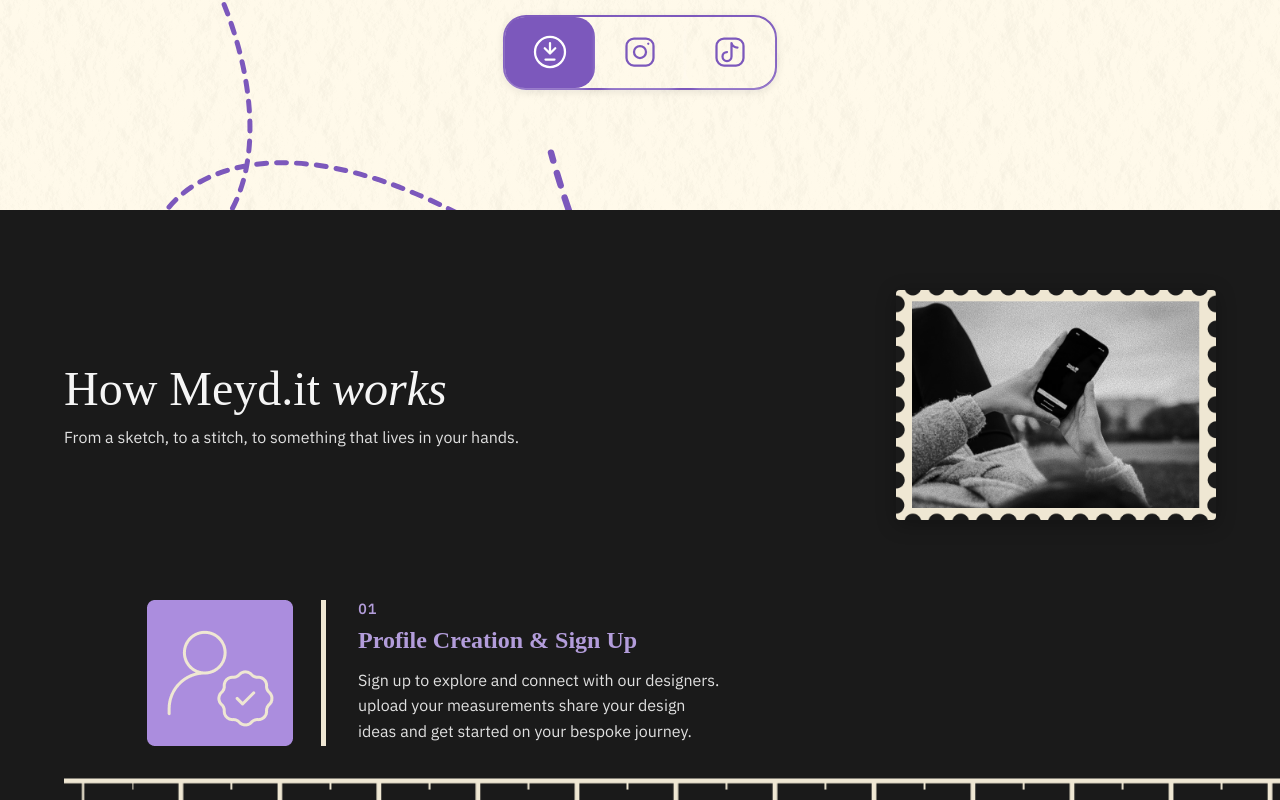
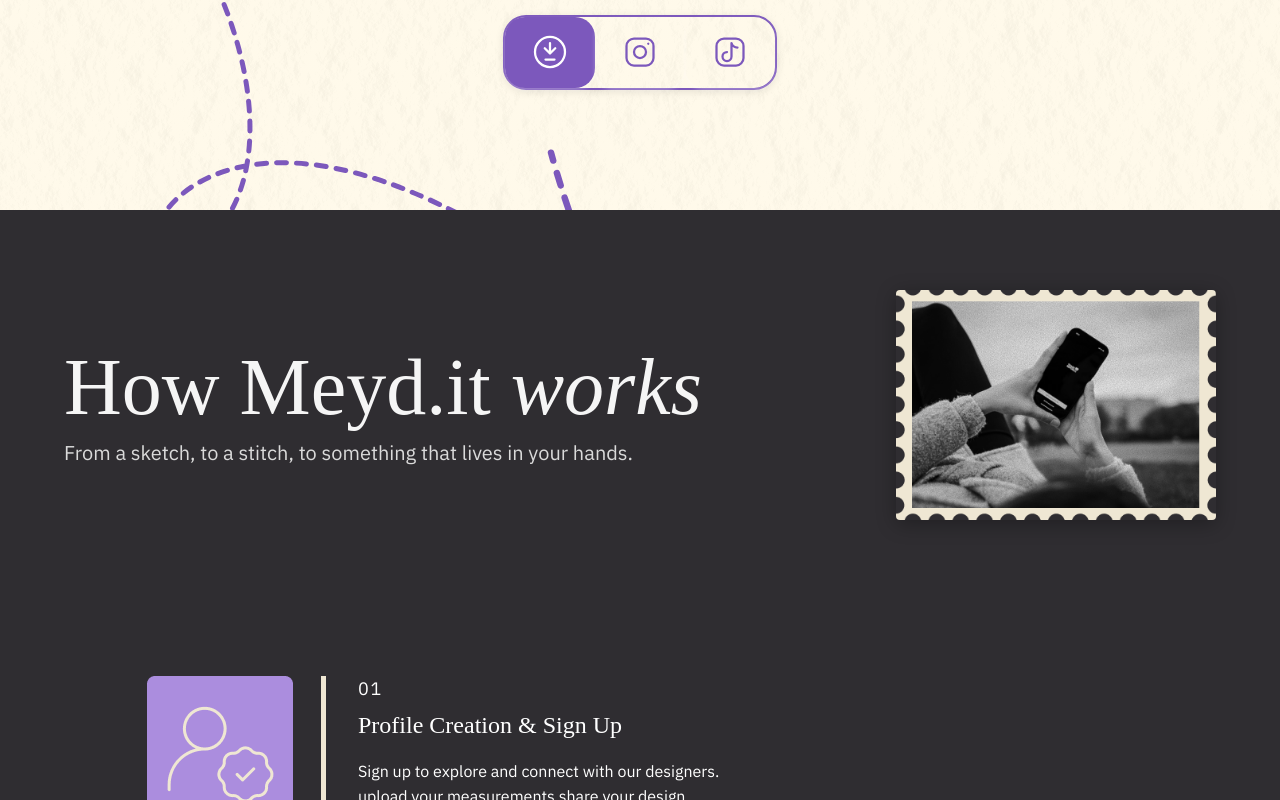
Before and after one commit to alexxueau/menextgen, a React (Vite) app: page / in a window 1280 px wide. Shown: the part 3660-4460 px from the top of the page. Built offline with nearby package versions, Linux system fonts and the light colour scheme; a web font is replaced by a local one.

Commit message:
Completed HowItWorks section

```diff
--- a/src/op1000theme.js
+++ b/src/op1000theme.js
@@ -43,15 +43,16 @@
     },
     neutral: {
       white: "#FFFFFF",
-      100: "#EDEDED",
-      200: "#DADADA",
-      300: "#C8C8C8",
-      400: "#B6B6B6",
-      500: "#A4A4A4",
-      600: "#828083",
-      700: "#605E62",
-      800: "#2F2D31",
-      900: "#211E1E",
+      100: "#FFFFFF",
+      200: "#EDEDED",
+      300: "#DADADA",
+      400: "#C8C8C8",
+      500: "#B6B6B6",
+      600: "#A4A4A4",
+      700: "#828083",
+      800: "#605E62",
+      900: "#2F2D31",
+      1000: "#0A0A0A",
     },
     text: {
       bodyDark: "#625E5E",
@@ -79,8 +80,11 @@
       lineHeight: "auto",
       letterSpacing: "-5%",
       fontWeight: 400,
+      [breakpoints.down("md")]: {
+        fontSize: "50px",
+      },
       [breakpoints.down("sm")]: {
-        fontSize: "50px",
+        fontSize: "40px",
       },
     },
     h2: {
@@ -89,8 +93,11 @@
       lineHeight: "auto",
       letterSpacing: "-5%",
       fontWeight: 400,
+      [breakpoints.down("md")]: {
+        fontSize: "40px",
+      },
       [breakpoints.down("sm")]: {
-        fontSize: "40px",
+        fontSize: "36px",
       },
     },
     h3: {
@@ -119,7 +126,8 @@
       fontSize: "20px",
       lineHeight: "auto",
       letterSpacing: "0%",
-      fontWeight: 400,
+      fontWeight: 500,
+      color: "#DADADA",
       [breakpoints.down("sm")]: {
         fontSize: "18px",
       },
--- a/src/screens/HowItWorks/HowItWorks.jsx
+++ b/src/screens/HowItWorks/HowItWorks.jsx
@@ -1,18 +1,11 @@
-import ArrowBackIosNewIcon from "@mui/icons-material/ArrowBackIosNew";
-import ArrowForwardIosIcon from "@mui/icons-material/ArrowForwardIos";
-import CheckCircleIcon from "@mui/icons-material/CheckCircle";
-import ContentCutIcon from "@mui/icons-material/ContentCut";
-import FavoriteIcon from "@mui/icons-material/Favorite";
-import PersonAddIcon from "@mui/icons-material/PersonAdd";
 import FirstStepIcon from "/img/01icon.png";
 import SecondStepIcon from "/img/02icon.png";
 import ThirdStepIcon from "/img/03icon.png";
 import FourthStepIcon from "/img/04icon.png";
 import FifthStepIcon from "/img/05icon.png";
-
-import { Box, IconButton, Stack, Typography } from "@mui/material";
+import { Box, Stack, Typography } from "@mui/material";
 import theme from "../../op1000theme";
-import React, { useEffect, useRef, useState } from "react";
+import { useEffect, useRef, useState } from "react";
 
 const stepsDataTop = [
   {
@@ -20,21 +13,42 @@
     title: "Profile Creation & Sign Up",
     description:
       "Sign up to explore and connect with our designers. upload your measurements share your design ideas and get started on your bespoke journey.",
-    icon: <Box component="img" src={FirstStepIcon} alt="Profile Creation & Sign Up" sx={{ fontSize: 80, color: "#1A1A1A" }} />,
+    icon: (
+      <Box
+        component="img"
+        src={FirstStepIcon}
+        alt="Profile Creation & Sign Up"
+        sx={{ fontSize: 80, color: "#1A1A1A" }}
+      />
+    ),
   },
   {
     number: "03",
     title: "Creative Matchmaking",
     description:
       "This is where the magic happens - we'll connect you with a designer who's the perfect fit for your vision.",
-    icon: <Box component="img" src={ThirdStepIcon} alt="Creative Matchmaking" sx={{ fontSize: 80, color: "#1A1A1A" }} />,
+    icon: (
+      <Box
+        component="img"
+        src={ThirdStepIcon}
+        alt="Creative Matchmaking"
+        sx={{ fontSize: 80, color: "#1A1A1A" }}
+      />
+    ),
   },
   {
     number: "05",
     title: "Finalisation",
     description:
       "Your atelier will estimate the time and cost to bring your design to life, then share a quote for you to review and approve.",
-    icon: <Box component="img" src={FifthStepIcon} alt="Finalisation" sx={{ fontSize: 80, color: "#1A1A1A" }} />,
+    icon: (
+      <Box
+        component="img"
+        src={FifthStepIcon}
+        alt="Finalisation"
+        sx={{ fontSize: 80, color: "#1A1A1A" }}
+      />
+    ),
   },
 ];
 
@@ -44,15 +58,37 @@
     title: "Details Requirements",
     description:
       "Share your vision — we'll match you with the perfect designer to bring it to life. Tell us what you're dreaming of , from style and fabric to fit and budget — and we'll connect you with an independent designer who can make it real.",
-    icon: <Box component="img" src={SecondStepIcon} alt="Details Requirements" sx={{ width: 80, height: 80 }} />,
+    icon: (
+      <Box
+        component="img"
+        src={SecondStepIcon}
+        alt="Details Requirements"
+        sx={{ width: "100%", height: "100%", objectFit: "cover" }}
+      />
+    ),
   },
   {
     number: "04",
     title: "Consultation and Design",
     description:
       "Schedule a time to work with your designer to sketch, adjust and finalise the details of your garment.",
-    icon: <Box component="img" src={FourthStepIcon} alt="Consultation and Design" sx={{ width: 80, height: 80 }} />,
+    icon: (
+      <Box
+        component="img"
+        src={FourthStepIcon}
+        alt="Consultation and Design"
+        sx={{ width: "120%", height: "120%", objectFit: "cover" }}
+      />
+    ),
   },
+];
+
+const allSteps = [
+  stepsDataTop[0],
+  stepsDataBottom[0],
+  stepsDataTop[1],
+  stepsDataBottom[1],
+  stepsDataTop[2],
 ];
 
 export const HowItWorks = () => {
@@ -97,15 +133,20 @@
     };
   }, []);
 
-  const translateX = -scrollProgress * maxScroll ;
+  const delayThreshold = 0.3; // Delay scroll start by 30% of total scroll
+  const adjustedProgress = Math.max(
+    0,
+    (scrollProgress - delayThreshold) / (1 - delayThreshold),
+  );
+  const translateX = -adjustedProgress * maxScroll;
 
   return (
     <Box
       ref={containerRef}
       data-model-id="1:627"
       sx={{
-        bgcolor: "#1A1A1A",
-        minHeight: "100vh",
+        bgcolor: theme.palette.neutral[900],
+        minHeight: { xs: "100vh", md: "300vh" },
         position: "relative",
       }}
     >
@@ -117,29 +158,22 @@
           justifyContent: "space-between",
           flexDirection: { xs: "column", md: "row" },
           px: { xs: 2, md: 8 },
-          py: { xs: 6, md: 10 },
+          pt: { xs: 6, md: 10 },
           flexShrink: 0,
         }}
       >
-        <Box sx={{ maxWidth: "100vw" }}>
+        <Box>
           <Typography
             variant="h1"
             sx={{
               color: "#F5F5F5",
-              fontSize: "3rem",
               fontWeight: 500,
               mb: 2,
             }}
           >
             How Meyd.it <span style={{ fontStyle: "italic" }}>works</span>
           </Typography>
-          <Typography
-            variant="subtitle1"
-            sx={{
-              color: "#E0E0E0",
-              fontSize: "1rem",
-            }}
-          >
+          <Typography variant="subtitle1">
             From a sketch, to a stitch, to something that lives in your hands.
           </Typography>
         </Box>
@@ -156,14 +190,78 @@
           }}
         />
       </Box>
+      {/* Content Section */}
+      <Box sx={{ display: { xs: "block", md: "none" }, px: 2, py: 8 }}>
+        <Stack spacing={4}>
+          {allSteps.map((step) => (
+            <Box key={step.number} sx={{ display: "flex", gap: 2 }}>
+              <Box
+                sx={{
+                  width: "62px",
+                  height: "62px",
+                  bgcolor: "#B39DDB",
+                  borderRadius: 2,
+                  display: "flex",
+                  alignItems: "center",
+                  justifyContent: "center",
+                  flexShrink: 0,
+                  overflow: "hidden",
+                }}
+              >
+                <Box
+                  component="img"
+                  src={step.icon.props.src}
+                  alt={step.icon.props.alt}
+                  sx={{ width: "100%", height: "100%", objectFit: "cover" }}
+                />
+              </Box>
+              <Stack spacing={1}>
+                <Typography
+                  sx={{
+                    color: "#FFFFFF",
+                    fontSize: "18px",
+                    fontWeight: 500,
+                    fontFamily: theme.typography.body1.fontFamily,
+                  }}
+                >
+                  {step.number}
+                </Typography>
+                <Typography
+                  variant="h6"
+                  sx={{
+                    color: "#FFFFFF",
+                    fontSize: "24px",
+                    fontWeight: 500,
+                    fontFamily: theme.typography.h1.fontFamily,
+                  }}
+                >
+                  {step.title}
+                </Typography>
+                <Typography
+                  sx={{
+                    color: "#FFFFFF",
+                    fontSize: "0.875rem",
+                    lineHeight: 1.6,
+                  }}
+                >
+                  {step.description}
+                </Typography>
+              </Stack>
+            </Box>
+          ))}
+        </Stack>
+      </Box>
       {/* Sticky container that holds the horizontally scrolling content */}
       <Box
         sx={{
+          display: { xs: "none", md: "flex" },
           position: "sticky",
-          height: "100vh",
+          top: 0,
+          height: "auto",
+          minHeight: "600px",
           overflow: "hidden",
-          display: "flex",
-          alignItems: "flex-start",
+          alignItems: "flex-end",
+          pt: 8,
         }}
       >
         <Stack spacing={0} sx={{ width: "100%" }}>
@@ -192,7 +290,6 @@
               <Box
                 sx={{
                   display: "flex",
-                  gap: 4,
                   alignItems: "flex-start",
                   px: { xs: 2, md: 8 },
                 }}
@@ -233,20 +330,21 @@
                       <Stack spacing={1}>
                         <Typography
                           sx={{
-                            color: "#B39DDB",
-                            fontSize: "0.875rem",
-                            fontWeight: 600,
+                            color: "#FFFFFF",
+                            fontSize: "18px",
+                            fontWeight: 500,
                             letterSpacing: "0.1em",
+                            fontFamily: theme.typography.body1.fontFamily,
                           }}
                         >
                           {step.number}
                         </Typography>
                         <Typography
-                          variant="h4"
                           sx={{
-                            color: "#B39DDB",
-                            fontSize: { xs: "1.25rem", md: "1.5rem" },
-                            fontWeight: 600,
+                            color: "#FFFFFF",
+                            fontSize: { xs: "1rem", md: "1.5rem" },
+                            fontWeight: 500,
+                            fontFamily: theme.typography.h1.fontFamily,
                           }}
                         >
                           {step.title}
@@ -254,7 +352,7 @@
                       </Stack>
                       <Typography
                         sx={{
-                          color: "#E0E0E0",
+                          color: "#FFFFFF",
                           fontSize: { xs: "0.875rem", md: "1rem" },
                           lineHeight: 1.6,
                           maxWidth: "365px",
@@ -291,7 +389,6 @@
               <Box
                 sx={{
                   display: "flex",
-                  gap: 4,
                   alignItems: "flex-start",
                   px: { xs: 2, md: 8 },
                 }}
@@ -332,10 +429,11 @@
                       <Stack spacing={1}>
                         <Typography
                           sx={{
-                            color: "#B39DDB",
+                            color: "#FFFFFF",
                             fontSize: "0.875rem",
-                            fontWeight: 600,
+                            fontWeight: 500,
                             letterSpacing: "0.1em",
+                            fontFamily: theme.typography.body1.fontFamily,
                           }}
                         >
                           {step.number}
@@ -343,9 +441,10 @@
                         <Typography
                           variant="h4"
                           sx={{
-                            color: "#B39DDB",
+                            color: "#FFFFFF",
                             fontSize: { xs: "1.25rem", md: "1.5rem" },
-                            fontWeight: 600,
+                            fontWeight: 500,
+                            fontFamily: theme.typography.h1.fontFamily,
                           }}
                         >
                           {step.title}
@@ -353,7 +452,7 @@
                       </Stack>
                       <Typography
                         sx={{
-                          color: "#E0E0E0",
+                          color: "#FFFFFF",
                           fontSize: { xs: "0.875rem", md: "1rem" },
                           lineHeight: 1.6,
                           maxWidth: "395px",
--- a/src/screens/WhatIsMeydIt/WhatIsMeydIt.jsx
+++ b/src/screens/WhatIsMeydIt/WhatIsMeydIt.jsx
@@ -80,7 +80,7 @@
                 boxShadow: "0px 4px 20px rgba(255, 255, 255, 0.3)",
                 textTransform: "none",
                 "&:hover": {
-                  backgroundColor: "#7c3aed",
+                  backgroundColor: theme.palette.primary[700],
                 },
               }}
               onClick={() =>
--- a/src/screens/WhyBecomeAVip/WhyBecomeAVip.jsx
+++ b/src/screens/WhyBecomeAVip/WhyBecomeAVip.jsx
@@ -258,7 +258,7 @@
               boxShadow: "0px 4px 20px rgba(255, 255, 255, 0.3)",
               textTransform: "none",
               "&:hover": {
-                backgroundColor: "#7c3aed",
+                backgroundColor: theme.palette.primary[700],
               },
             }}
             onClick={() =>
```
Also changed, not shown: static/img/04icon.png.
